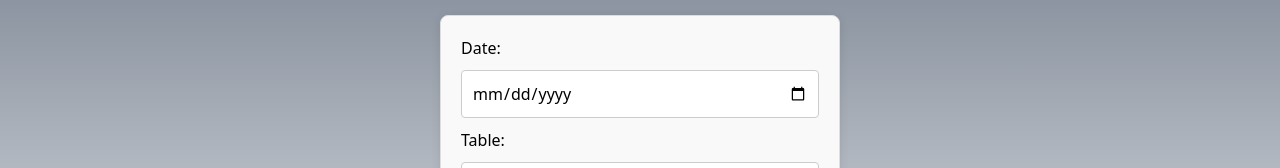
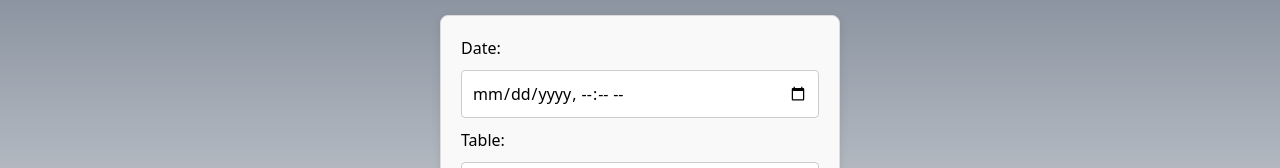
Before and after one commit to FawziL/Reservation-System, a Next.js app in the folder frontend/: page /reservations/create in a window 1280 px wide. Shown: the part 300-468 px from the top of the page. Built offline with nearby package versions, Linux system fonts and the light colour scheme.

Commit message:
fix: Corrected date format for reservation submission

```diff
--- a/frontend/src/app/reservations/create/page.tsx
+++ b/frontend/src/app/reservations/create/page.tsx
@@ -23,9 +23,9 @@ const CreateReservation = () => {
 
     const handleSubmit = async (e: any) => {
         e.preventDefault();
-
+        const adjustedDate = new Date(formData.reservationDate).toISOString();
         try {
-        const response = await api.post('/reservations', formData);
+        const response = await api.post('/reservations', {...formData, reservationDate: adjustedDate,});
         if (response.status === 201) {
             router.push("/reservations");
         }
@@ -41,7 +41,7 @@ const CreateReservation = () => {
 
             <h2>Date:</h2>
             <input
-                type="date"
+                type="datetime-local"
                 name="reservationDate"
                 placeholder="Date"
                 value={formData.reservationDate}
```
